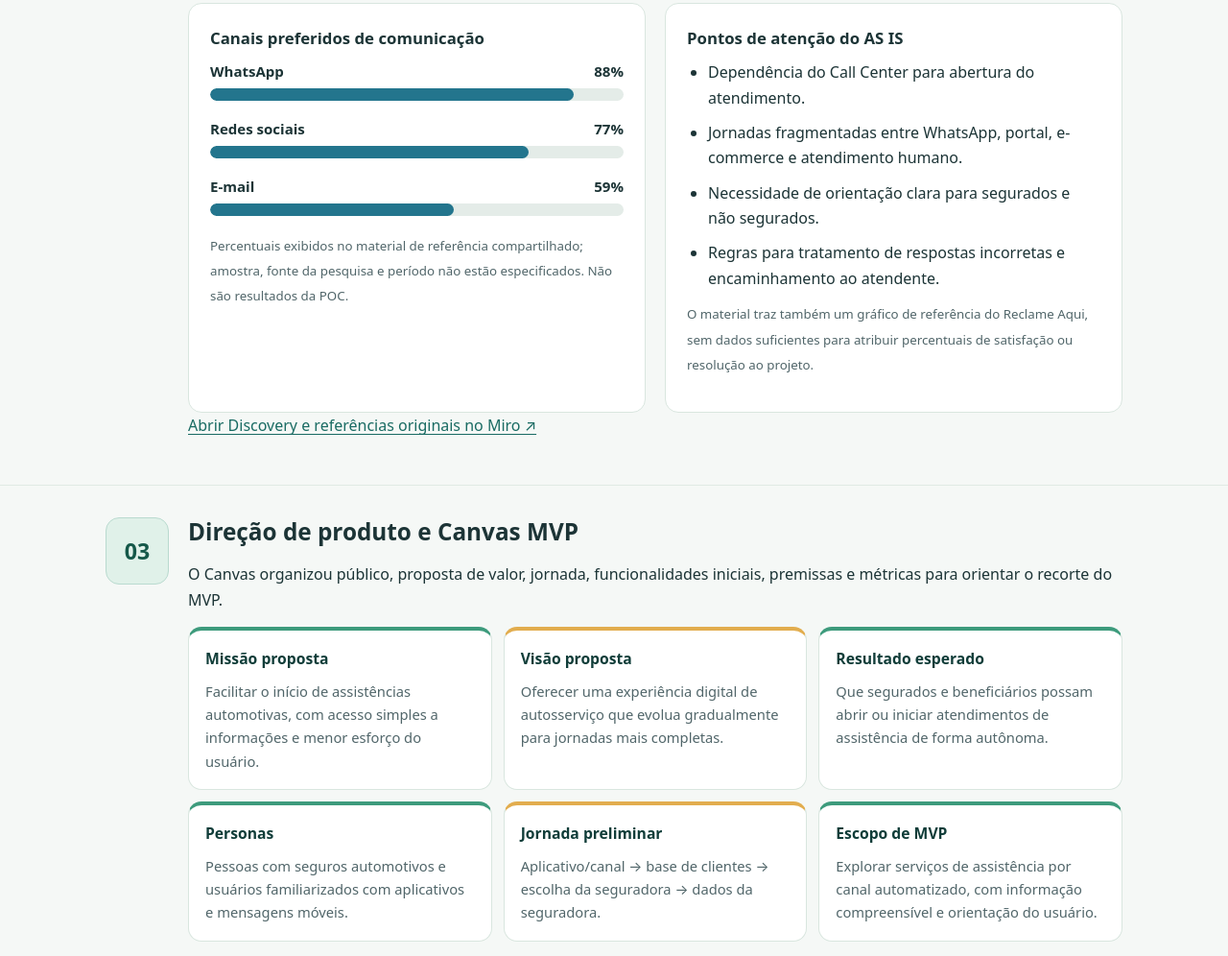
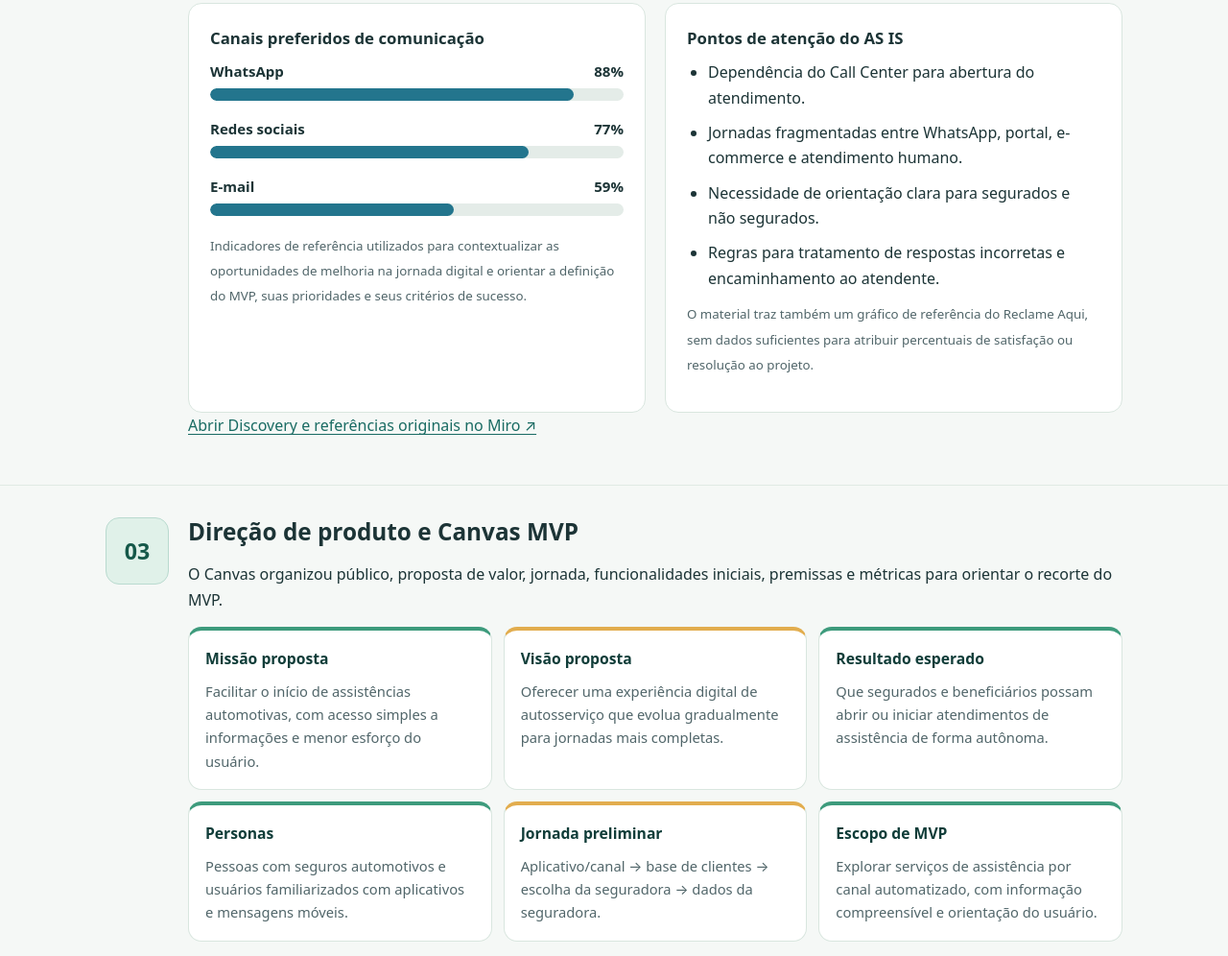
Before and after one commit to BertaT2C/BertaT2C.github.io, a plain HTML site: page canais-digitais.html in a window 1280 px wide. Shown: the part 1238-2234 px from the top of the page at 96% size. Drawn offline with Linux system fonts and the light colour scheme.

Commit message:
Aprimora descrição dos indicadores de referência do MVP

```diff
--- a/canais-digitais.html
+++ b/canais-digitais.html
@@ -104,7 +104,7 @@
             <li><div class="bar-label"><span>Redes sociais</span><span>77%</span></div><div class="bar-track"><span class="bar-fill" style="width:77%"></span></div></li>
             <li><div class="bar-label"><span>E-mail</span><span>59%</span></div><div class="bar-track"><span class="bar-fill" style="width:59%"></span></div></li>
           </ul>
-          <p class="muted"><small>Percentuais exibidos no material de referência compartilhado; amostra, fonte da pesquisa e período não estão especificados. Não são resultados da POC.</small></p>
+          <p class="muted"><small>Indicadores de referência utilizados para contextualizar as oportunidades de melhoria na jornada digital e orientar a definição do MVP, suas prioridades e seus critérios de sucesso.</small></p>
         </article>
         <article class="stage-card">
           <h3>Pontos de atenção do AS IS</h3>
```
